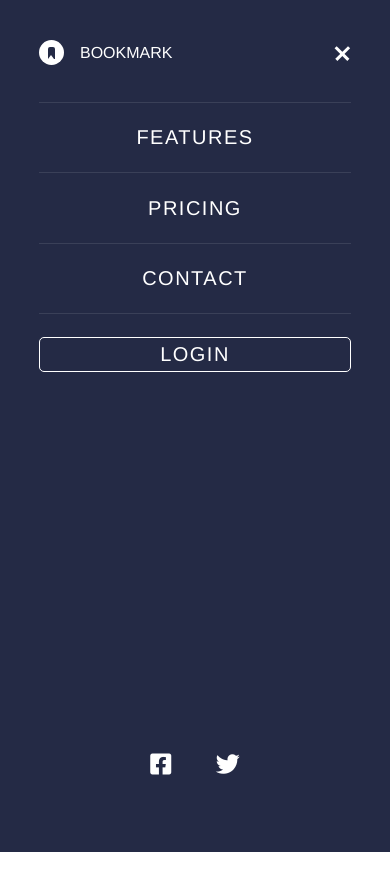
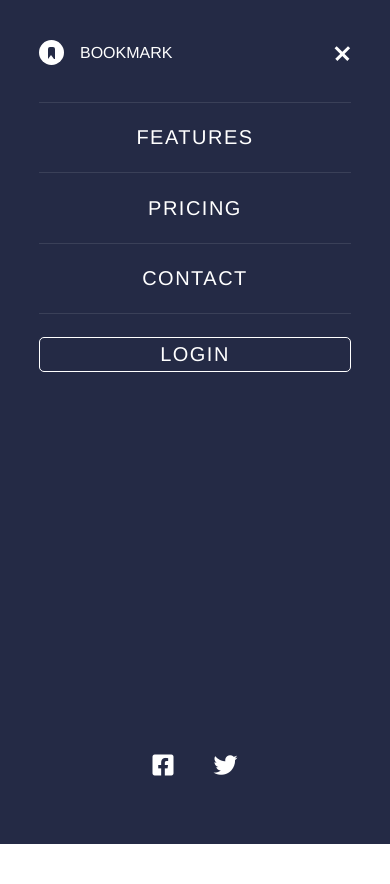
Before and after one commit to Snouzy/Landing-page-integration, a plain HTML site: page index.html in a window 390 px wide. Both pictures are taken after a click on the element 342 px from the left and 52 px from the top of the page. After the commit the page ends 844 px from the top, so only its background shows below. Drawn offline with Linux system fonts and the light colour scheme.

Commit message:
fix a little responsive bug (too much width on the menu)

```diff
--- a/assets/css/style.css
+++ b/assets/css/style.css
@@ -26,7 +26,7 @@ nav {
 .container {
     /* max-width: 1159px; */
     width: 80%;
-    height: 100vh;
+    /* height: 100vh; */
     margin: auto;
 }
 
@@ -57,8 +57,8 @@ nav {
 .voile {
     display: none;
     background-color: rgba(36, 42, 69, 100);
-    height: 101vh;
-    width: 101vw;
+    height: 100vh;
+    width: 100vw;
     position: absolute;
     top: 0;
     z-index: -10000;
@@ -115,7 +115,6 @@ nav {
     color: #242A45;
     transition: all .5s ease-in-out;
 }
-
 /* The navigation */
 .nav-links {
     display: flex;
@@ -125,6 +124,10 @@ nav {
     justify-content: space-between;
     animation-name: appear;
     animation-duration: 1s;
+}
+.nav-links-social {
+    display: none;
+    justify-content: center;
 }
 .nav-links li {
     margin-left: 2rem;
--- a/assets/js/script.js
+++ b/assets/js/script.js
@@ -5,6 +5,7 @@ hmbgr.addEventListener('click', function(){
     toggleClass('.voile', 'appear');
     toggleClass('.nav-links', 'appear');
     toggleClass('.nav-links-container', 'appear');
+    toggleClass('.nav-links-social', 'appear');
     toggleClass('.logo-text', 'text-white');
     toggleClass('.logo-icon', 'logo-icon-opened');
 
```
Also changed, not shown: index.html (+1 -2 lines).
